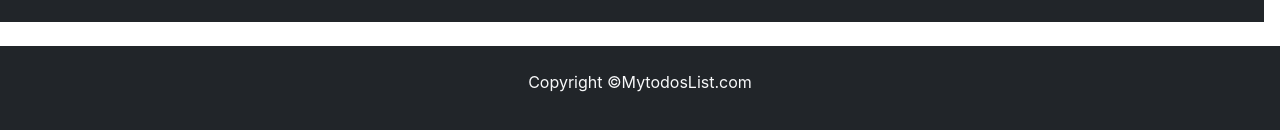
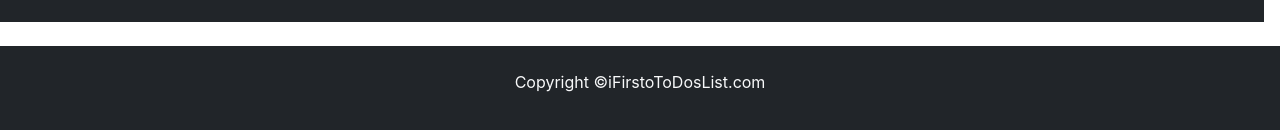
Before and after one commit to MashTerro/iFirstoToDoList, a React (Create React App) app: page /about in a window 1280 px wide. Shown: the part 770-900 px from the top of the page. Built offline with nearby package versions, Linux system fonts and the light colour scheme.

Commit message:
Update Footer.js

```diff
--- a/src/MyCoponents/Footer.js
+++ b/src/MyCoponents/Footer.js
@@ -5,8 +5,8 @@
     return (
         <footer className="bg-dark text-light py-4" >
             <p className="text-center ">
-            Copyright &copy;MytodosList.com
-</p>
+                Copyright &copy;iFirstoToDosList.com
+            </p>
         </footer>
     )
 }
```
